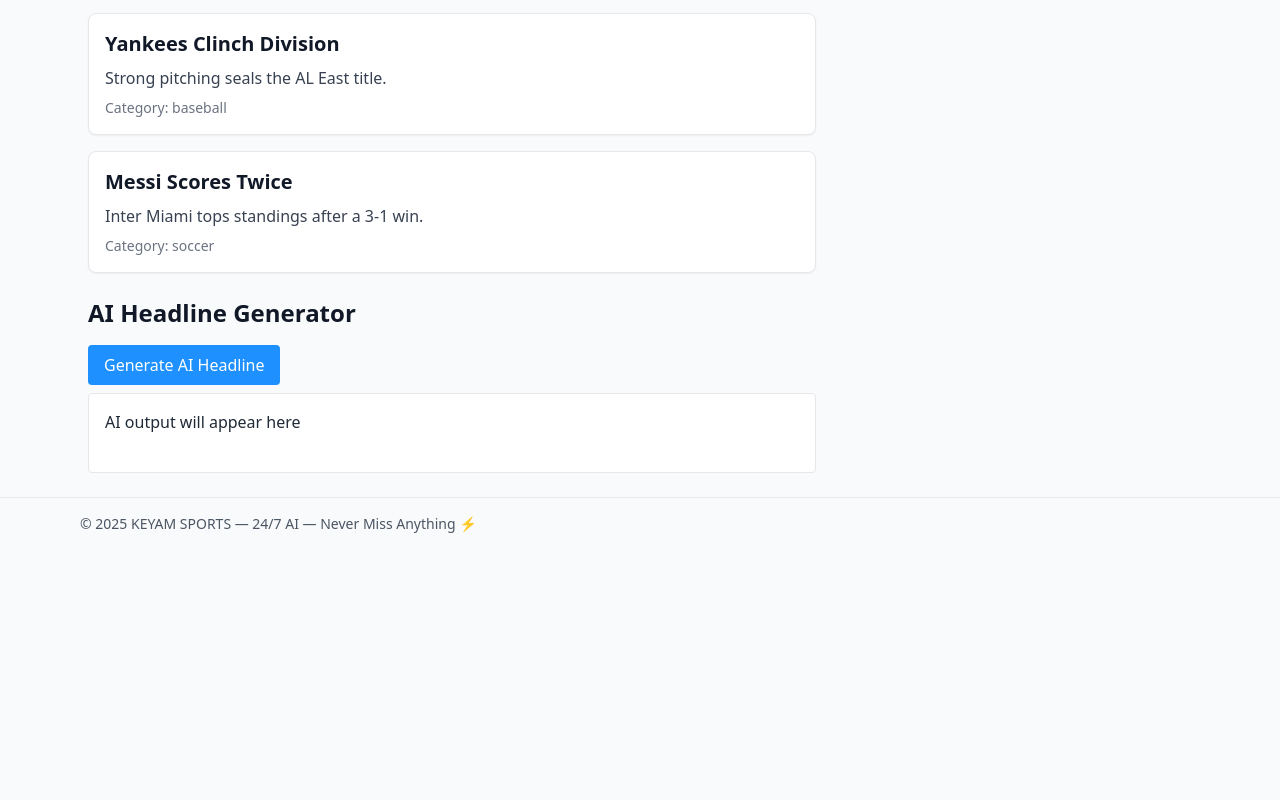
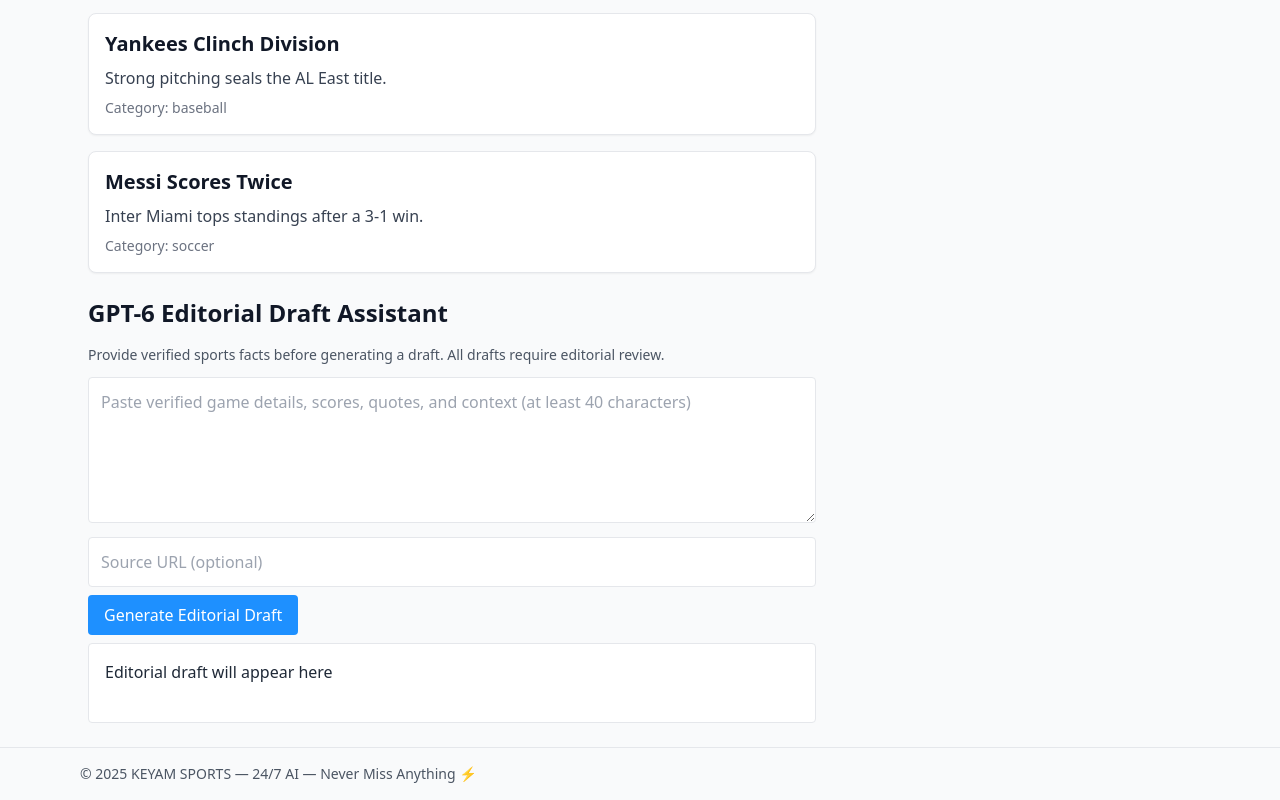
Before and after one commit to keyam12/keyamsports-new, a Next.js app: page / in a window 1280 px wide. Shown: the part 458-1258 px from the top of the page. Before the commit the page ends 1008 px from the top, so only its background shows below. Built offline with nearby package versions, Linux system fonts and the light colour scheme.

Commit message:
Add source input and draft review workflow to homepage

```diff
--- a/app/page.tsx
+++ b/app/page.tsx
@@ -6,12 +6,22 @@ import { useState } from 'react';
 
 export default function Home() {
   const [aiText, setAiText] = useState('');
+  const [sourceText, setSourceText] = useState('');
+  const [sourceUrl, setSourceUrl] = useState('');
   const [loading, setLoading] = useState(false);
 
   async function runAgent() {
+    if (sourceText.trim().length < 40) {
+      setAiText('Add at least 40 characters of verified source information.');
+      return;
+    }
     setLoading(true);
     try {
-      const res = await fetch('/api/run-agent');
+      const res = await fetch('/api/run-agent', {
+        method: 'POST',
+        headers: { 'Content-Type': 'application/json' },
+        body: JSON.stringify({ sourceText, sourceUrl }),
+      });
       const json = await res.json();
       if (json.ok) setAiText(json.text || 'No output');
       else setAiText('Agent error: ' + json.error);
@@ -41,17 +51,20 @@ export default function Home() {
         </section>
 
         <section className="mt-6">
-          <h2 className="text-2xl font-bold mb-4">AI Headline Generator</h2>
+          <h2 className="text-2xl font-bold mb-4">GPT-6 Editorial Draft Assistant</h2>
+          <p className="mb-3 text-sm text-gray-600">Provide verified sports facts before generating a draft. All drafts require editorial review.</p>
           <div className="space-y-2">
+            <textarea aria-label="Verified source material" value={sourceText} onChange={(e) => setSourceText(e.target.value)} placeholder="Paste verified game details, scores, quotes, and context (at least 40 characters)" className="w-full border rounded p-3 text-gray-900" rows={5} maxLength={12000} />
+            <input aria-label="Source URL" type="url" value={sourceUrl} onChange={(e) => setSourceUrl(e.target.value)} placeholder="Source URL (optional)" className="w-full border rounded p-3 text-gray-900" />
             <button
               onClick={runAgent}
               className="px-4 py-2 bg-primary text-white rounded hover:bg-blue-700 transition"
-              disabled={loading}
+              disabled={loading || sourceText.trim().length < 40}
             >
-              {loading ? 'Running…' : 'Generate AI Headline'}
+              {loading ? 'Running…' : 'Generate Editorial Draft'}
             </button>
             <div className="p-4 border rounded bg-white min-h-[80px] text-gray-800">
-              {aiText || 'AI output will appear here'}
+              {aiText || 'Editorial draft will appear here'}
             </div>
           </div>
         </section>
```
